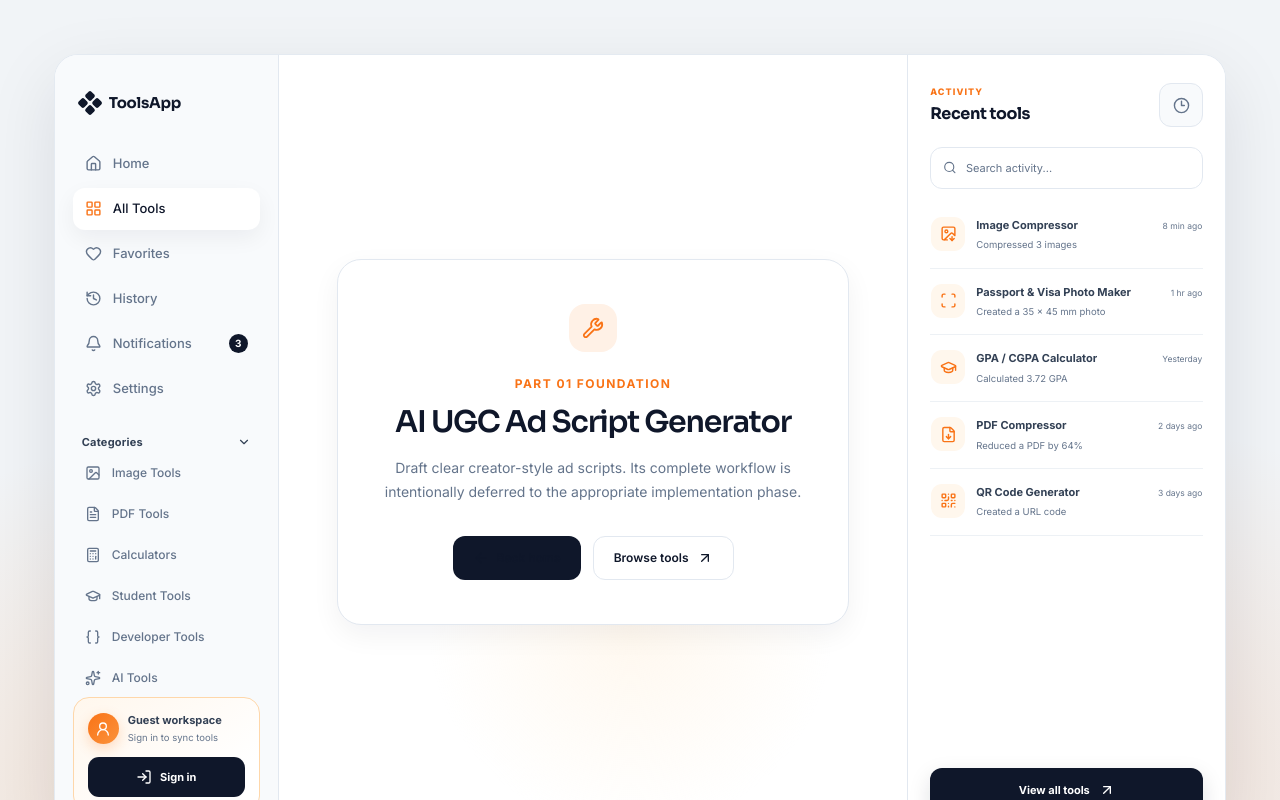
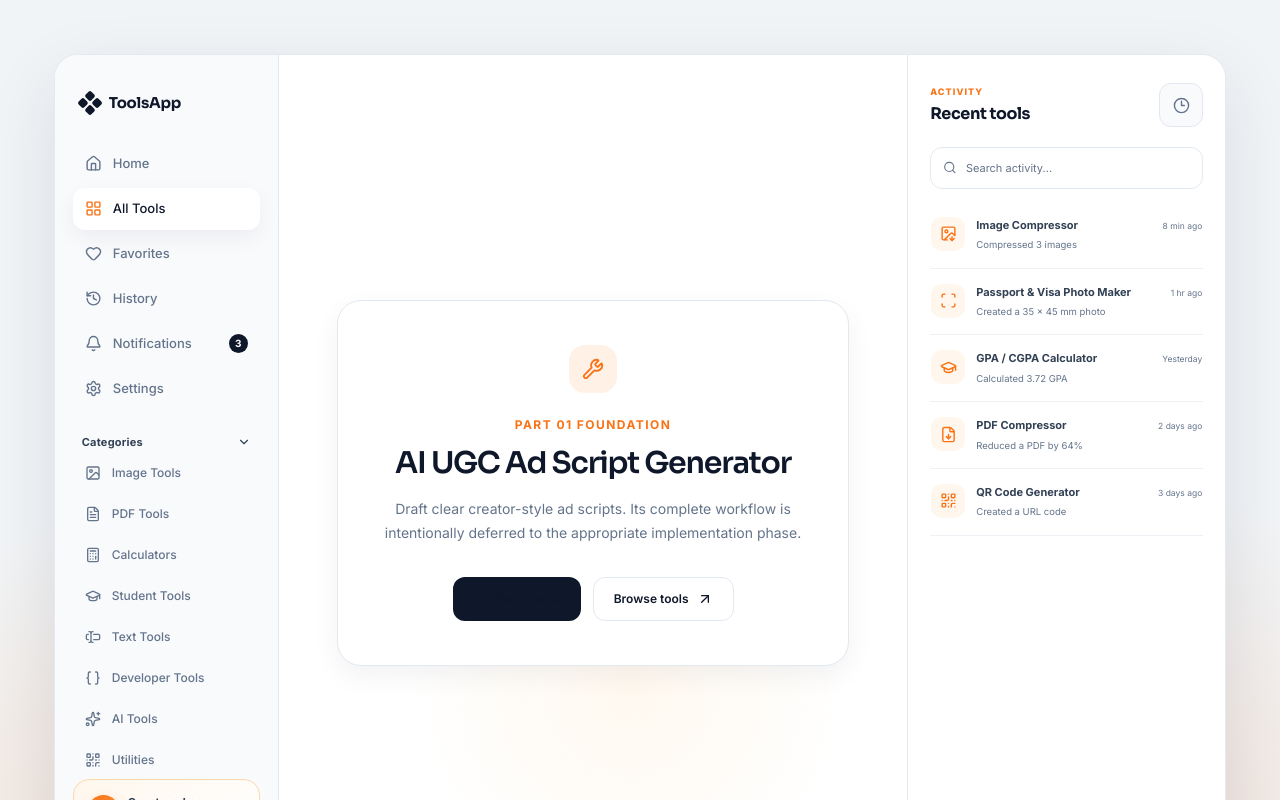
Before and after one commit to fahadkhalid22/ToolsApp, a Next.js app: page /tools/ai-ugc-ad-script-generator in a window 1280 px wide. Shown: the top 800 px of the page. Built offline with nearby package versions, Linux system fonts and the light colour scheme.

Commit message:
feat: add centralized discovery registry

```diff
--- a/package.json
+++ b/package.json
@@ -1,12 +1,14 @@
 {
   "name": "toolsapp",
   "version": "0.1.0",
+  "type": "module",
   "private": true,
   "scripts": {
     "dev": "next dev",
     "build": "next build",
     "start": "next start",
-    "lint": "eslint"
+    "lint": "eslint",
+    "test": "node --experimental-strip-types --test --test-isolation=none tests/*.test.mjs"
   },
   "dependencies": {
     "lucide-react": "^1.47.0",
--- a/src/components/layout/Sidebar.tsx
+++ b/src/components/layout/Sidebar.tsx
@@ -10,7 +10,9 @@ import {
   GraduationCap,
   Image,
   LogIn,
+  QrCode,
   Sparkles,
+  TextCursorInput,
   UserRound,
 } from "lucide-react";
 
@@ -25,8 +27,10 @@ const categoryIcons = {
   "PDF Tools": FileText,
   Calculators: Calculator,
   "Student Tools": GraduationCap,
+  "Text Tools": TextCursorInput,
   "Developer Tools": Braces,
   "AI Tools": Sparkles,
+  Utilities: QrCode,
 };
 
 type SidebarProps = {
--- /dev/null
+++ b/src/data/categories.ts
@@ -0,0 +1,84 @@
+import type { ToolCategoryDefinition, ToolCategoryId } from "@/types/tool";
+
+export const toolCategories: readonly ToolCategoryDefinition[] = [
+  {
+    id: "image",
+    slug: "image",
+    label: "Image Tools",
+    shortLabel: "Image",
+    title: "Image tools",
+    description: "Resize, compress, convert, and prepare images for everyday use.",
+    icon: "images",
+  },
+  {
+    id: "pdf",
+    slug: "pdf",
+    label: "PDF Tools",
+    shortLabel: "PDF",
+    title: "PDF tools",
+    description: "Compress, combine, and convert documents with focused PDF utilities.",
+    icon: "file-text",
+  },
+  {
+    id: "calculators",
+    slug: "calculators",
+    label: "Calculators",
+    shortLabel: "Calculators",
+    title: "Everyday calculators",
+    description: "Get quick answers for practical calculations without extra setup.",
+    icon: "percent",
+  },
+  {
+    id: "student",
+    slug: "student",
+    label: "Student Tools",
+    shortLabel: "Student",
+    title: "Student tools",
+    description: "Simple academic helpers for grades, study planning, and progress.",
+    icon: "graduation-cap",
+  },
+  {
+    id: "text",
+    slug: "text",
+    label: "Text Tools",
+    shortLabel: "Text",
+    title: "Text tools",
+    description: "Inspect and refine written content with lightweight text utilities.",
+    icon: "text-cursor-input",
+  },
+  {
+    id: "developer",
+    slug: "developer",
+    label: "Developer Tools",
+    shortLabel: "Developer",
+    title: "Developer tools",
+    description: "Format, validate, and inspect common data used in development work.",
+    icon: "braces",
+  },
+  {
+    id: "ai",
+    slug: "ai",
+    label: "AI Tools",
+    shortLabel: "AI",
+    title: "AI tools",
+    description: "Focused AI-assisted workflows for practical content creation.",
+    icon: "sparkles",
+  },
+  {
+    id: "utilities",
+    slug: "utilities",
+    label: "Utilities",
+    shortLabel: "Utilities",
+    title: "Quick utilities",
+    description: "Small, useful tools for common digital tasks and sharing.",
+    icon: "qr-code",
+  },
+];
+
+export const categoryById = new Map<ToolCategoryId, ToolCategoryDefinition>(
+  toolCategories.map((category) => [category.id, category]),
+);
+
+export function getCategoryBySlug(slug: string) {
+  return toolCategories.find((category) => category.slug === slug);
+}
--- a/src/data/navigation.ts
+++ b/src/data/navigation.ts
@@ -1,4 +1,4 @@
-import type { ToolCategory } from "@/types/tool";
+import { toolCategories } from "@/data/categories";
 
 export type NavigationItem = {
   label: string;
@@ -21,14 +21,7 @@ export const mainNavigation = [
   { label: "Settings", href: "/settings", icon: "settings" },
 ] as const satisfies readonly NavigationItem[];
 
-export const categoryNavigation: ReadonlyArray<{
-  label: ToolCategory;
-  href: string;
-}> = [
-  { label: "Image Tools", href: "/tools?category=image" },
-  { label: "PDF Tools", href: "/tools?category=pdf" },
-  { label: "Calculators", href: "/tools?category=calculators" },
-  { label: "Student Tools", href: "/tools?category=student" },
-  { label: "Developer Tools", href: "/tools?category=developer" },
-  { label: "AI Tools", href: "/tools?category=ai" },
-];
+export const categoryNavigation = toolCategories.map((category) => ({
+  label: category.label,
+  href: `/tools/category/${category.slug}`,
+}));
--- a/src/data/tools.ts
+++ b/src/data/tools.ts
@@ -6,147 +6,234 @@ export const tools: readonly Tool[] = [
     slug: "image-compressor",
     name: "Image Compressor",
     shortDescription: "Shrink image files while keeping them crisp.",
+    categoryId: "image",
     category: "Image Tools",
     icon: "image-down",
     route: "/tools/image-compressor",
+    keywords: ["compress", "reduce", "shrink", "photo", "image size"],
+    availability: "coming-soon",
     featured: true,
     popular: true,
+    popularityWeight: 100,
+    futurePhase: 5,
   },
   {
     id: "image-resizer",
     slug: "image-resizer",
     name: "Image Resizer",
     shortDescription: "Resize images to exact pixel dimensions.",
+    categoryId: "image",
     category: "Image Tools",
     icon: "scan",
     route: "/tools/image-resizer",
+    keywords: ["resize", "dimensions", "pixels", "photo", "scale"],
+    availability: "coming-soon",
     popular: true,
+    popularityWeight: 90,
+    futurePhase: 5,
   },
   {
     id: "jpg-to-png",
     slug: "jpg-to-png-converter",
-    name: "JPG → PNG Converter",
+    name: "JPG to PNG Converter",
     shortDescription: "Convert JPG images to clean PNG files.",
+    categoryId: "image",
     category: "Image Tools",
     icon: "images",
     route: "/tools/jpg-to-png-converter",
+    keywords: ["jpg", "jpeg", "png", "convert", "transparent"],
+    availability: "coming-soon",
+    popularityWeight: 72,
+    futurePhase: 5,
   },
   {
     id: "png-to-jpg",
     slug: "png-to-jpg-converter",
-    name: "PNG → JPG Converter",
+    name: "PNG to JPG Converter",
     shortDescription: "Turn PNG files into compact JPG images.",
+    categoryId: "image",
     category: "Image Tools",
     icon: "images",
     route: "/tools/png-to-jpg-converter",
+    keywords: ["png", "jpg", "jpeg", "convert", "image format"],
+    availability: "coming-soon",
+    popularityWeight: 70,
+    futurePhase: 5,
   },
   {
     id: "passport-photo-maker",
     slug: "passport-visa-photo-maker",
     name: "Passport & Visa Photo Maker",
     shortDescription: "Prepare compliant photos for official documents.",
+    categoryId: "image",
     category: "Image Tools",
     icon: "scan",
     route: "/tools/passport-visa-photo-maker",
+    keywords: ["passport", "visa", "id", "photo", "35x45", "official"],
+    availability: "coming-soon",
     popular: true,
+    popularityWeight: 84,
+    futurePhase: 5,
   },
   {
     id: "pdf-compressor",
     slug: "pdf-compressor",
     name: "PDF Compressor",
     shortDescription: "Reduce PDF size for easier sharing.",
+    categoryId: "pdf",
     category: "PDF Tools",
     icon: "file-down",
     route: "/tools/pdf-compressor",
+    keywords: ["pdf", "compress", "reduce", "document", "file size"],
+    availability: "coming-soon",
     popular: true,
+    popularityWeight: 96,
+    futurePhase: 6,
   },
   {
     id: "merge-pdf",
     slug: "merge-pdf",
     name: "Merge PDF",
     shortDescription: "Combine multiple PDFs into one document.",
+    categoryId: "pdf",
     category: "PDF Tools",
     icon: "files",
     route: "/tools/merge-pdf",
+    keywords: ["pdf", "merge", "combine", "join", "documents"],
+    availability: "coming-soon",
     featured: true,
     popular: true,
+    popularityWeight: 92,
+    futurePhase: 6,
   },
   {
     id: "images-to-pdf",
     slug: "jpg-png-to-pdf",
-    name: "JPG/PNG → PDF Converter",
+    name: "JPG/PNG to PDF Converter",
     shortDescription: "Create a PDF from JPG or PNG images.",
+    categoryId: "pdf",
     category: "PDF Tools",
     icon: "file-image",
     route: "/tools/jpg-png-to-pdf",
+    keywords: ["jpg", "png", "image", "pdf", "convert", "photos"],
+    availability: "coming-soon",
+    popularityWeight: 74,
+    futurePhase: 6,
   },
   {
     id: "pdf-to-word",
     slug: "pdf-to-word",
-    name: "PDF → Word Converter",
+    name: "PDF to Word Converter",
     shortDescription: "Turn PDF documents into editable Word files.",
+    categoryId: "pdf",
     category: "PDF Tools",
     icon: "file-text",
     route: "/tools/pdf-to-word",
+    keywords: ["pdf", "word", "docx", "convert", "editable"],
+    availability: "coming-soon",
+    popularityWeight: 86,
+    futurePhase: 6,
   },
   {
     id: "qr-code-generator",
     slug: "qr-code-generator",
     name: "QR Code Generator",
     shortDescription: "Create a shareable QR code in seconds.",
-    category: "Developer Tools",
+    categoryId: "utilities",
+    category: "Utilities",
     icon: "qr-code",
     route: "/tools/qr-code-generator",
+    keywords: ["qr", "code", "url", "link", "share", "barcode"],
+    availability: "coming-soon",
     popular: true,
+    popularityWeight: 88,
+    futurePhase: 8,
   },
   {
     id: "word-character-counter",
     slug: "word-character-counter",
     name: "Word & Character Counter",
     shortDescription: "Count words, characters, and reading time.",
-    category: "Developer Tools",
+    categoryId: "text",
+    category: "Text Tools",
     icon: "text-cursor-input",
     route: "/tools/word-character-counter",
+    keywords: ["word", "character", "counter", "text", "reading time"],
+    availability: "coming-soon",
+    popularityWeight: 76,
+    futurePhase: 8,
   },
   {
     id: "percentage-calculator",
     slug: "percentage-calculator",
     name: "Percentage Calculator",
     shortDescription: "Solve everyday percentage questions quickly.",
+    categoryId: "calculators",
     category: "Calculators",
     icon: "percent",
     route: "/tools/percentage-calculator",
+    keywords: ["percentage", "percent", "calculator", "increase", "discount"],
+    availability: "coming-soon",
+    popularityWeight: 80,
+    futurePhase: 7,
   },
   {
     id: "gpa-cgpa-calculator",
     slug: "gpa-cgpa-calculator",
     name: "GPA / CGPA Calculator",
     shortDescription: "Calculate grades and track academic progress.",
+    categoryId: "student",
     category: "Student Tools",
     icon: "graduation-cap",
     route: "/tools/gpa-cgpa-calculator",
+    keywords: ["gpa", "cgpa", "grades", "student", "academic", "calculator"],
+    availability: "coming-soon",
     featured: true,
     popular: true,
+    popularityWeight: 94,
+    futurePhase: 7,
   },
   {
     id: "json-formatter-validator",
     slug: "json-formatter-validator",
     name: "JSON Formatter & Validator",
     shortDescription: "Format, inspect, and validate JSON data.",
+    categoryId: "developer",
     category: "Developer Tools",
     icon: "braces",
     route: "/tools/json-formatter-validator",
+    keywords: ["json", "format", "formatter", "validate", "developer", "code"],
+    availability: "coming-soon",
+    popularityWeight: 78,
+    futurePhase: 8,
   },
   {
     id: "ai-ugc-script-generator",
     slug: "ai-ugc-ad-script-generator",
     name: "AI UGC Ad Script Generator",
     shortDescription: "Draft clear creator-style ad scripts.",
+    categoryId: "ai",
     category: "AI Tools",
     icon: "sparkles",
     route: "/tools/ai-ugc-ad-script-generator",
+    keywords: ["ai", "ugc", "ad", "script", "creator", "marketing", "content"],
+    availability: "coming-soon",
     popular: true,
+    new: true,
+    popularityWeight: 82,
+    futurePhase: 9,
   },
 ];
 
 export const featuredTools = tools.filter((tool) => tool.featured);
+export const popularTools = [...tools]
+  .filter((tool) => tool.popular)
+  .sort((left, right) => (right.popularityWeight ?? 0) - (left.popularityWeight ?? 0));
+
+export function getToolById(id: string) {
+  return tools.find((tool) => tool.id === id);
+}
+
+export function getToolBySlug(slug: string) {
+  return tools.find((tool) => tool.slug === slug);
+}
--- a/src/types/tool.ts
+++ b/src/types/tool.ts
@@ -1,10 +1,22 @@
+export type ToolCategoryId =
+  | "image"
+  | "pdf"
+  | "calculators"
+  | "student"
+  | "text"
+  | "developer"
+  | "ai"
+  | "utilities";
+
 export type ToolCategory =
   | "Image Tools"
   | "PDF Tools"
   | "Calculators"
   | "Student Tools"
+  | "Text Tools"
   | "Developer Tools"
-  | "AI Tools";
+  | "AI Tools"
+  | "Utilities";
 
 export type ToolIconName =
   | "image-down"
@@ -21,14 +33,32 @@ export type ToolIconName =
   | "braces"
   | "sparkles";
 
+export type ToolAvailability = "available" | "coming-soon";
+
+export type ToolCategoryDefinition = {
+  id: ToolCategoryId;
+  slug: ToolCategoryId;
+  label: ToolCategory;
+  shortLabel: string;
+  title: string;
+  description: string;
+  icon: ToolIconName;
+};
+
 export type Tool = {
   id: string;
   slug: string;
   name: string;
   shortDescription: string;
+  categoryId: ToolCategoryId;
   category: ToolCategory;
   icon: ToolIconName;
   route: string;
+  keywords: readonly string[];
+  availability: ToolAvailability;
   featured?: boolean;
   popular?: boolean;
+  new?: boolean;
+  popularityWeight?: number;
+  futurePhase?: number;
 };
```
Also changed, not shown: src/lib/discovery/search.ts (added, +58 -0 lines), 1 other file (tests, documents, lock files or other folders).
